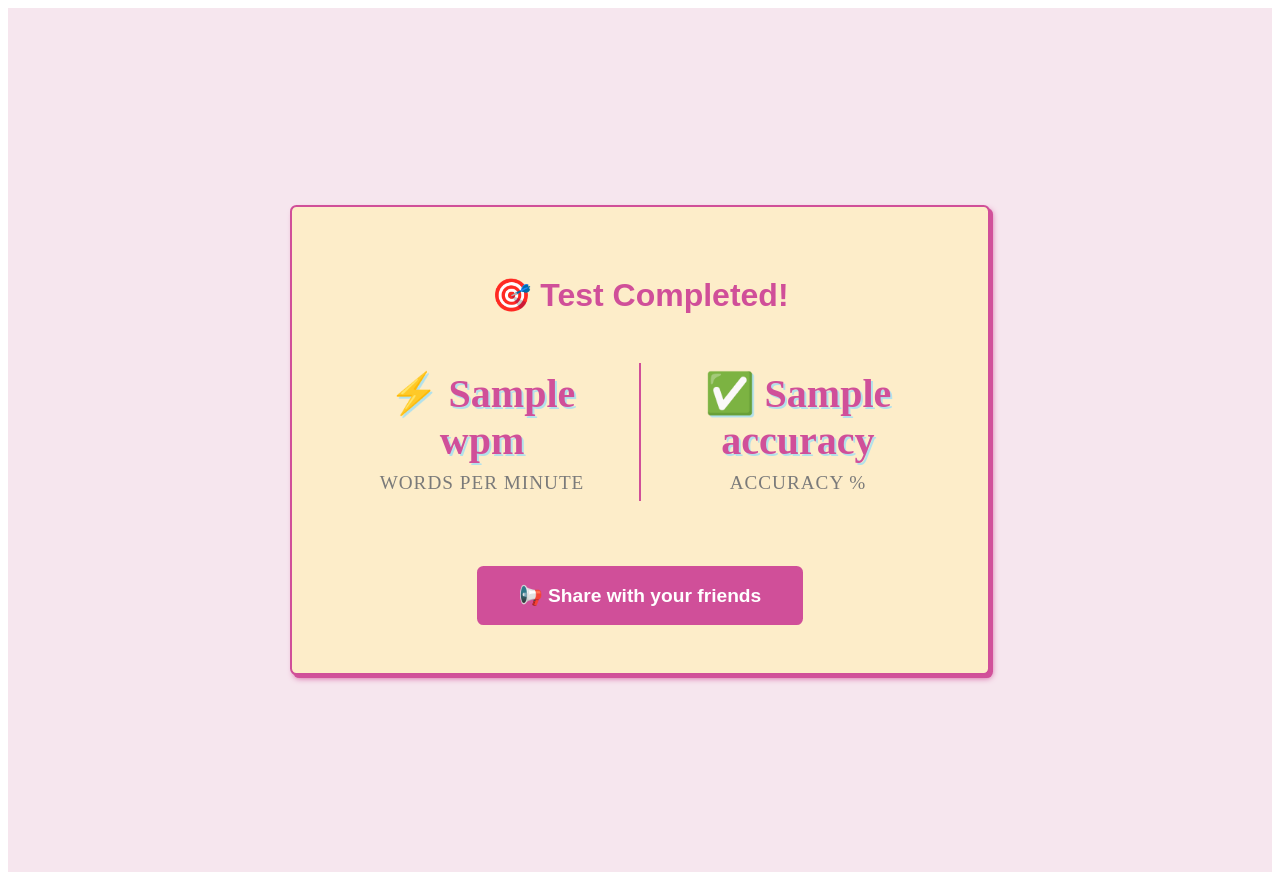
After one commit to NihalSinghBisht/SVKMS-TYPING, a Flask app: template Downloads/SVKMS-TYPING-main 2/templates/results.html in a window 1280 px wide. The commit adds this page. Run offline with Flask 3, Linux system fonts and the light colour scheme; the template is opened without the code that fills it: most values are stand-ins (such as "Sample title", 1, 10 or a date in 2020).

Commit message:
update 1

```diff
--- /dev/null
+++ b/Downloads/SVKMS-TYPING-main 2/templates/results.html
@@ -0,0 +1,156 @@
+<!DOCTYPE html>
+<html lang="en">
+<head>
+    <meta charset="UTF-8">
+    <meta name="viewport" content="width=device-width, initial-scale=1.0">
+    <title>Test Results - SVKMS Type</title>
+    <link rel="stylesheet" href="{{ url_for('static', filename='sample.css') }}">
+    <style>
+        .results-container {
+            min-height: 100vh;
+            display: flex;
+            align-items: center;
+            justify-content: center;
+            background: var(--background);
+            padding: 2rem;
+        }
+        .results-card {
+            background: var(--card);
+            padding: 3rem;
+            border-radius: var(--radius);
+            box-shadow: var(--shadow-lg);
+            max-width: 600px;
+            width: 100%;
+            text-align: center;
+            position: relative;
+            border: 2px solid var(--border);
+        }
+        .results-title {
+            color: var(--primary);
+            font-size: 2rem;
+            margin-bottom: 2rem;
+            font-family: var(--font-sans);
+        }
+        .stats-grid {
+            display: grid;
+            grid-template-columns: repeat(2, 1fr);
+            gap: 2rem;
+            margin: 2rem 0;
+            position: relative;
+        }
+        .stats-grid::after {
+            content: '';
+            position: absolute;
+            left: 50%;
+            top: 10%;
+            height: 80%;
+            width: 2px;
+            background: var(--border);
+            transform: translateX(-50%);
+        }
+        .stat-item {
+            text-align: center;
+            padding: 1.5rem;
+            transition: transform 0.3s ease;
+        }
+        .stat-item:hover {
+            transform: scale(1.05);
+        }
+        .stat-label {
+            color: var(--muted-foreground);
+            font-size: 1.2rem;
+            font-weight: 500;
+            text-transform: uppercase;
+            letter-spacing: 1px;
+        }
+        .stat-value {
+            color: var(--primary);
+            font-size: 2.5rem;
+            font-weight: bold;
+            margin-bottom: 0.5rem;
+            text-shadow: 2px 2px var(--muted);
+        }
+        .share-button {
+            background: var(--primary);
+            color: var(--primary-foreground);
+            border: 2px solid var(--border);
+            padding: 1rem 2.5rem;
+            border-radius: var(--radius);
+            font-size: 1.2rem;
+            cursor: pointer;
+            transition: all 0.2s ease;
+            font-family: var(--font-sans);
+            font-weight: 600;
+            display: inline-flex;
+            align-items: center;
+            gap: 0.5rem;
+            margin-top: 1rem;
+        }
+        .share-button:hover {
+            background: var(--secondary);
+            transform: translateY(-2px);
+            box-shadow: var(--shadow-md);
+        }
+        .success-toast {
+            position: fixed;
+            bottom: 2rem;
+            left: 50%;
+            transform: translateX(-50%);
+            background: var(--accent);
+            color: var(--accent-foreground);
+            padding: 1rem 2rem;
+            border-radius: var(--radius);
+            display: none;
+            animation: slideUp 0.3s ease;
+            box-shadow: var(--shadow-lg);
+            z-index: 1000;
+        }
+        @keyframes slideUp {
+            from { transform: translate(-50%, 100%); opacity: 0; }
+            to { transform: translate(-50%, 0); opacity: 1; }
+        }
+    </style>
+</head>
+<body>
+    <div class="results-container">
+        <div class="results-card">
+            <h1 class="results-title">🎯 Test Completed!</h1>
+            <div class="stats-grid">
+                <div class="stat-item">
+                    <div class="stat-value">⚡ {{ wpm }}</div>
+                    <div class="stat-label">Words Per Minute</div>
+                </div>
+                <div class="stat-item">
+                    <div class="stat-value">✅ {{ accuracy }}</div>
+                    <div class="stat-label">Accuracy %</div>
+                </div>
+            </div>
+            <button onclick="shareResults()" class="share-button">
+                📢 Share with your friends
+            </button>
+        </div>
+    </div>
+    <div id="success-toast" class="success-toast">🎉 Results copied to clipboard!</div>
+
+    <script>
+        function shareResults() {
+            const wpm = "{{ wpm }}";
+            const accuracy = "{{ accuracy }}";
+            const message = `🎯 I just completed the typing challenge on SVKMS Type!\n\n⚡ My Typing Speed: ${wpm} WPM\n✅ Accuracy: ${accuracy}%\n\nThink you can beat me? 👀\nTake the test: https://svkms-type.vercel.app/ #forthenonchalants #typegod`;
+
+            navigator.clipboard.writeText(message)
+                .then(() => {
+                    const toast = document.getElementById('success-toast');
+                    toast.style.display = 'block';
+                    setTimeout(() => {
+                        toast.style.display = 'none';
+                    }, 3000);
+                })
+                .catch(err => {
+                    console.error('Failed to copy text: ', err);
+                    alert('Could not copy to clipboard. Please try again!');
+                });
+        }
+    </script>
+</body>
+</html>
```
Also changed, not shown: Downloads/SVKMS-TYPING-main 2/static/js/typing.js (added, +23 -0 lines), Downloads/SVKMS-TYPING-main 2/templates/about.html (+2 -33 lines), Downloads/SVKMS-TYPING-main 2/svkm_typing.db.
